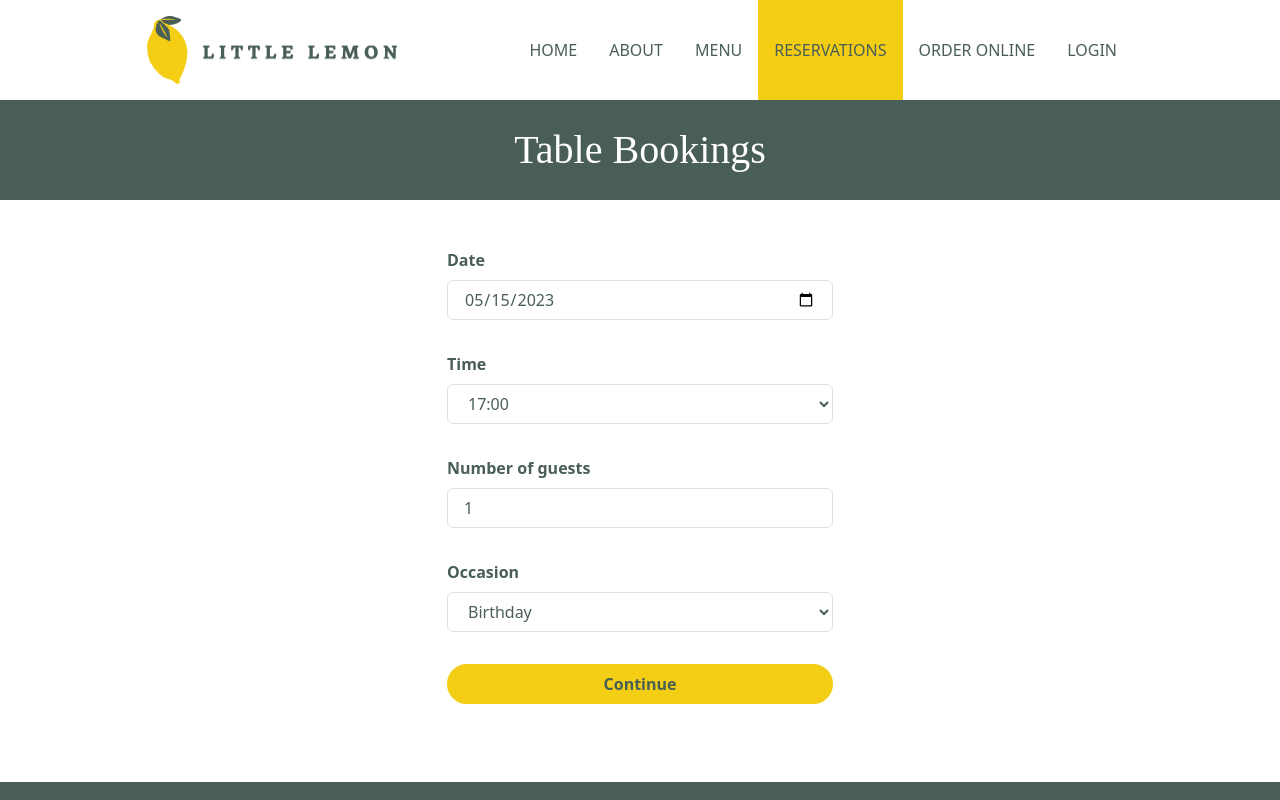
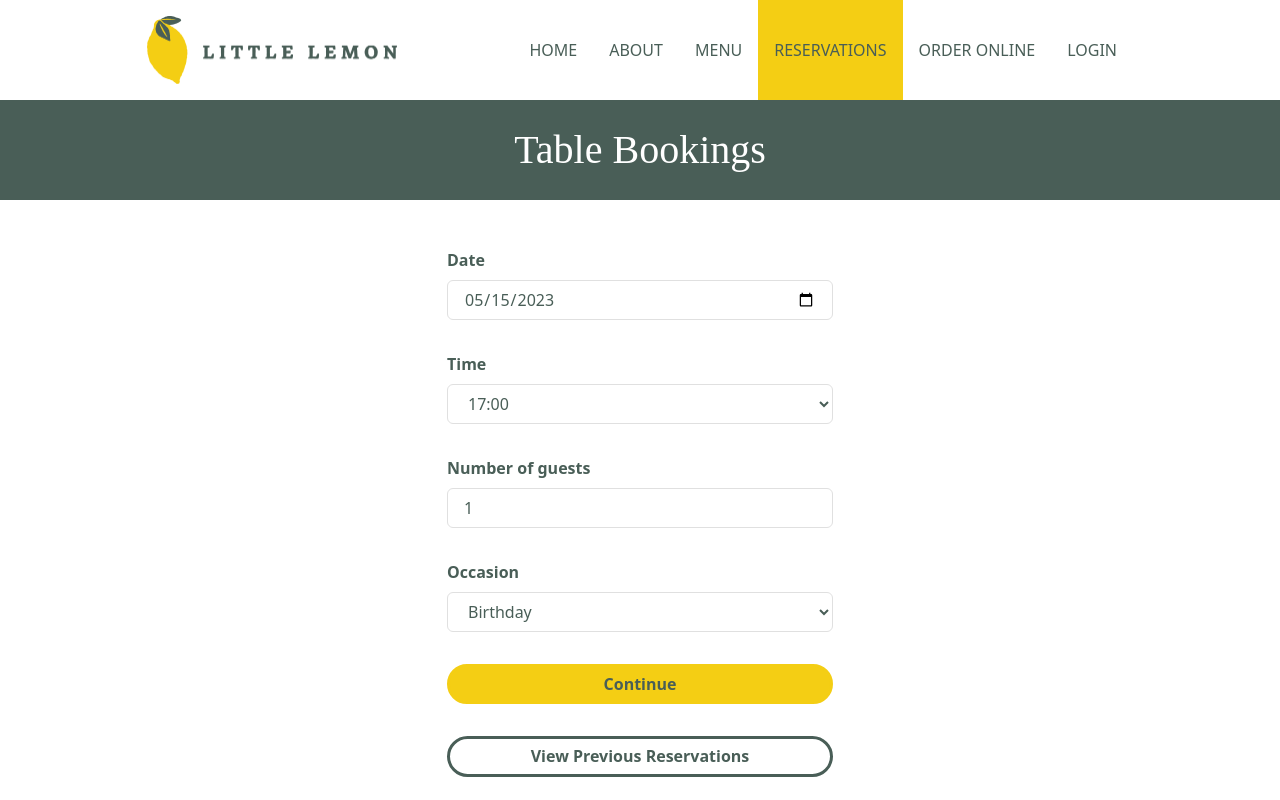
Before and after one commit to IbrahimFakhir/Little-Lemon-Restaurant, a React (Create React App) app in the folder Client/: page /reservations in a window 1280 px wide. Shown: the top 800 px of the page. Built offline with nearby package versions, Linux system fonts and the light colour scheme; a web font is replaced by a local one.

Commit message:
styled second button and added previousReservations

```diff
--- a/Client/src/App.js
+++ b/Client/src/App.js
@@ -6,6 +6,7 @@ import Home from './components/pages/Home'
 import Reservations from './components/pages/Reservations'
 import ReservationSubmit from './components/pages/Reservations/ReservationSubmit'
 import ConfirmedReservation from './components/pages/Reservations/ConfirmedReservation'
+import PreviousReservations from './components/pages/Reservations/PreviousReservations'
 import NotFound from './components/pages/NotFound'
 import UnderConstruction from './components/pages/UnderConstruction'
 
@@ -38,6 +39,10 @@ function App() {
 					element={ <ConfirmedReservation /> }
 				/>
 				<Route
+					path={ pages.get('previousReservations').path }
+					element={ <PreviousReservations /> }
+				/>
+				<Route
 					path={ pages.get('orderOnline').path }
 					element={ <UnderConstruction /> }
 				/>
--- /dev/null
+++ b/Client/src/components/pages/Reservations/PreviousReservations.js
@@ -0,0 +1,7 @@
+export default function PreviousReservations () {
+    return (
+        <div>
+
+        </div>
+    )
+}
--- a/Client/src/components/pages/Reservations/ReservationForm.js
+++ b/Client/src/components/pages/Reservations/ReservationForm.js
@@ -48,6 +48,12 @@ const ReservationForm = ({availableTimes, dispatchOnDateChange}) => {
         }
         navigate(pages.get('reservationSubmit').path, {state: info});
     };
+
+    const previousReservations = () => {
+        console.log("clicked");
+
+        navigate(pages.get('previousReservations').path);
+    }
 
     return (
         <form onSubmit={handleFormSubmit}>
@@ -129,6 +135,13 @@ const ReservationForm = ({availableTimes, dispatchOnDateChange}) => {
             >
                 Continue
             </button>
+            <button
+                className='button-secondary'
+                type='button'
+                onClick={previousReservations}
+            >
+                View Previous Reservations
+            </button>
         </form>
     )
 
--- a/Client/src/index.css
+++ b/Client/src/index.css
@@ -105,3 +105,20 @@ main > section {
 	border-color: #495E57;
 	color: #FFFFFF;
 }
+
+.button-secondary {
+	padding: 0.5rem 1rem;
+	border-radius: 2rem;
+	background-color: white;
+	color: #495E57;
+	font-weight: bold;
+	border: 0.1875rem solid #495E57;
+	transition: background, border, color 0.5s;
+}
+
+.button-secondary:hover,
+.button-secondary:focus {
+	background-color: #495E57;
+	border-color: #495E57;
+	color: #FFFFFF;
+}
--- a/Client/src/utils/pages.js
+++ b/Client/src/utils/pages.js
@@ -9,6 +9,7 @@ pages.set('menu', { name: 'Menu', path: '/menu', anchorable: true })
 pages.set('reservations', { name: 'Reservations', path: '/reservations', anchorable: true })
 pages.set('reservationSubmit', { name: 'Reservation Submit', path: '/reservation-submit', anchorable: false })
 pages.set('confirmedReservation', { name: 'Confirmed Reservation', path: '/confirmed-reservation', anchorable: false })
+pages.set('previousReservations', { name: 'Previous Reservations', path: '/previous-reservations', anchorable: false })
 
 pages.set('orderOnline', { name: 'Order Online', path: '/order-online', anchorable: true })
 
```
